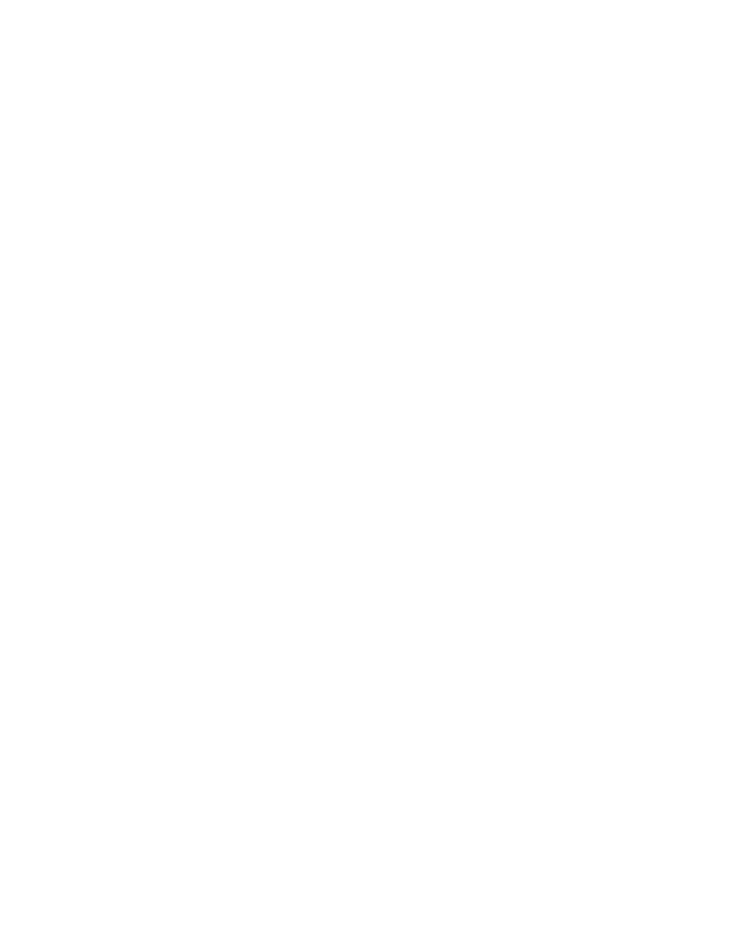
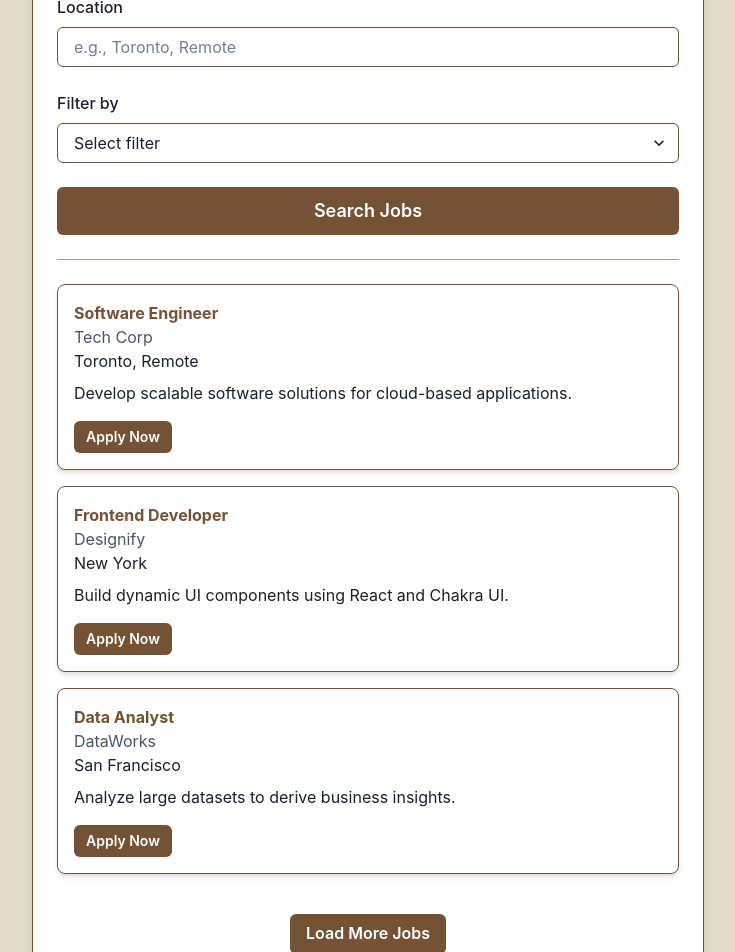
Before and after one commit to MandaranK/HTN2024, a React (Vite) app in the folder frontend/: page /jobfinder in a window 1280 px wide. Before the commit this address had no page. Shown: the part 220-1172 px from the top of the page, without its empty margins (272-1007 px from the left). Before the commit the page ends 800 px from the top, so only its background shows below. Built offline with nearby package versions, Linux system fonts and the light colour scheme.

Commit message:
Working on the Resume Finder

```diff
--- a/frontend/src/App.jsx
+++ b/frontend/src/App.jsx
@@ -1,6 +1,7 @@
 import { Routes, Route } from 'react-router-dom';
 import Resume from './components/Resume';
 import Landing from './components/Landing';
+import JobFinder from './components/JobFinder';
 
 function App(){
   return (
@@ -8,6 +9,7 @@
       <Route path='' element={<Landing />}/>
       <Route path='/resume' element={<Resume />}/>
       <Route path='/home' element={<Landing />}/>
+      <Route path='/jobfinder' element={<JobFinder />}/>
     </Routes>
   );
 }
--- /dev/null
+++ b/frontend/src/components/JobFinder.jsx
@@ -0,0 +1,225 @@
+import React, { useState } from "react";
+import {
+  Box,
+  Input,
+  Button,
+  VStack,
+  Text,
+  Stack,
+  Spinner,
+  Divider,
+  Select,
+  FormControl,
+  FormLabel,
+  useToast,
+  Center,
+} from "@chakra-ui/react";
+
+// Mock job data (replace with backend API calls later)
+const mockJobs = [
+  {
+    id: 1,
+    title: "Software Engineer",
+    company: "Tech Corp",
+    location: "Toronto, Remote",
+    description: "Develop scalable software solutions for cloud-based applications.",
+    type: "full-time",
+  },
+  {
+    id: 2,
+    title: "Frontend Developer",
+    company: "Designify",
+    location: "New York",
+    description: "Build dynamic UI components using React and Chakra UI.",
+    type: "full-time",
+  },
+  {
+    id: 3,
+    title: "Data Analyst",
+    company: "DataWorks",
+    location: "San Francisco",
+    description: "Analyze large datasets to derive business insights.",
+    type: "part-time",
+  },
+  {
+    id: 4,
+    title: "Project Manager",
+    company: "InnovateX",
+    location: "Vancouver",
+    description: "Manage cross-functional teams to deliver projects on time and on budget.",
+    type: "contract",
+  },
+  // Add more jobs as needed
+];
+
+export default function JobFinder() {
+  const [jobListings, setJobListings] = useState(mockJobs);
+  const [searchTerm, setSearchTerm] = useState("");
+  const [location, setLocation] = useState("");
+  const [filter, setFilter] = useState("");
+  const [isLoading, setIsLoading] = useState(false);
+  const [error, setError] = useState(null);
+  const [currentPage, setCurrentPage] = useState(1);
+  const jobsPerPage = 3; // Number of jobs per page for pagination
+  const toast = useToast();
+
+  // Simulated fetch function (no API involved yet)
+  const fetchJobs = () => {
+    setIsLoading(true);
+    setError(null);
+
+    setTimeout(() => {
+      let filteredJobs = mockJobs.filter((job) => {
+        const matchesSearch = job.title.toLowerCase().includes(searchTerm.toLowerCase());
+        const matchesLocation = job.location.toLowerCase().includes(location.toLowerCase());
+        const matchesFilter = filter ? job.type === filter : true;
+
+        return matchesSearch && matchesLocation && matchesFilter;
+      });
+
+      if (filteredJobs.length === 0) {
+        toast({
+          title: "No jobs found",
+          description: "Try adjusting your search terms or filters.",
+          status: "info",
+          duration: 5000,
+          isClosable: true,
+        });
+      }
+
+      setJobListings(filteredJobs);
+      setIsLoading(false);
+    }, 1000); // Simulating an API call delay
+  };
+
+  const handleLoadMore = () => {
+    setCurrentPage((prevPage) => prevPage + 1);
+  };
+
+  const paginatedJobs = jobListings.slice(0, currentPage * jobsPerPage);
+
+  return (
+    <Center minH="100vh" bg="#E3DCCC">
+      <Box
+        p={6}
+        bg="white"
+        maxW="2xl"
+        mx="auto"
+        borderRadius="lg"
+        boxShadow="lg"
+        borderWidth={1}
+        borderColor="#745236"
+        textAlign="center"
+        w="100%"
+      >
+        <VStack spacing={6}>
+          <Text fontSize="3xl" fontWeight="bold" color="#745236">
+            Job Finder
+          </Text>
+          <Divider borderColor="#745236" />
+
+          <FormControl>
+            <FormLabel>Job Title / Keywords</FormLabel>
+            <Input
+              placeholder="e.g., Software Engineer"
+              value={searchTerm}
+              onChange={(e) => setSearchTerm(e.target.value)}
+              borderColor="#745236"
+              _hover={{ borderColor: "#745236" }}
+            />
+          </FormControl>
+
+          <FormControl>
+            <FormLabel>Location</FormLabel>
+            <Input
+              placeholder="e.g., Toronto, Remote"
+              value={location}
+              onChange={(e) => setLocation(e.target.value)}
+              borderColor="#745236"
+              _hover={{ borderColor: "#745236" }}
+            />
+          </FormControl>
+
+          <FormControl>
+            <FormLabel>Filter by</FormLabel>
+            <Select
+              placeholder="Select filter"
+              value={filter}
+              onChange={(e) => setFilter(e.target.value)}
+              borderColor="#745236"
+              _hover={{ borderColor: "#745236" }}
+            >
+              <option value="full-time">Full-Time</option>
+              <option value="part-time">Part-Time</option>
+              <option value="contract">Contract</option>
+              <option value="remote">Remote</option>
+            </Select>
+          </FormControl>
+
+          <Button
+            colorScheme="teal"
+            onClick={fetchJobs}
+            isLoading={isLoading}
+            loadingText="Searching..."
+            bg="#745236"
+            _hover={{ bg: "#6b4f3c" }}
+            size="lg"
+            w="full"
+          >
+            Search Jobs
+          </Button>
+
+          <Divider borderColor="#745236" />
+
+          {isLoading && <Spinner size="xl" color="#745236" />}
+
+          {error && (
+            <Text color="red.500" mt={4}>
+              {error}
+            </Text>
+          )}
+
+          <VStack spacing={4} w="full">
+            {paginatedJobs.map((job) => (
+              <Box
+                key={job.id}
+                p={4}
+                borderWidth="1px"
+                borderRadius="lg"
+                borderColor="#745236"
+                bg="#FFF"
+                shadow="md"
+                w="full"
+                textAlign="left"
+              >
+                <Text fontWeight="bold" color="#745236">
+                  {job.title}
+                </Text>
+                <Text color="gray.600">{job.company}</Text>
+                <Text>{job.location}</Text>
+                <Text mt={2} noOfLines={2}>
+                  {job.description}
+                </Text>
+                <Button mt={4} colorScheme="teal" size="sm" bg="#745236" _hover={{ bg: "#6b4f3c" }}>
+                  Apply Now
+                </Button>
+              </Box>
+            ))}
+          </VStack>
+
+          {paginatedJobs.length < jobListings.length && (
+            <Button
+              mt={4}
+              colorScheme="teal"
+              bg="#745236"
+              _hover={{ bg: "#6b4f3c" }}
+              onClick={handleLoadMore}
+            >
+              Load More Jobs
+            </Button>
+          )}
+        </VStack>
+      </Box>
+    </Center>
+  );
+}
```
